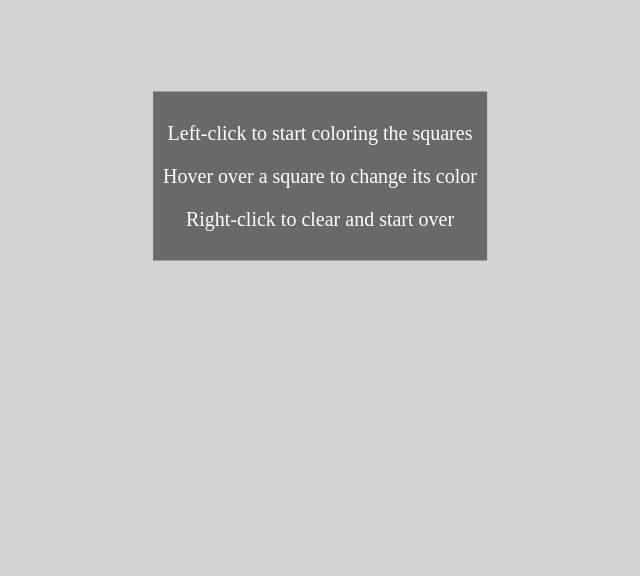
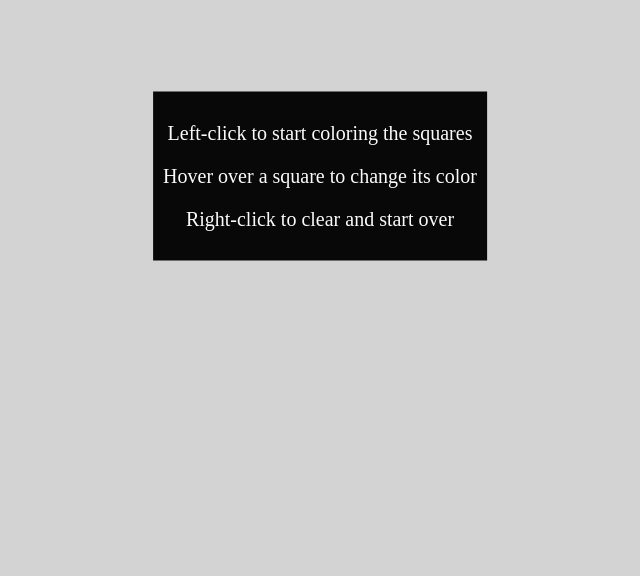
Before and after one commit to johnnysking/animasquares, a plain HTML site: page index.html in a window 1280 px wide. Shown: the part 224-800 px from the top of the page, without its empty margins (320-960 px from the left). Drawn offline with Linux system fonts and the light colour scheme.

Commit message:
color change

```diff
--- a/index.html
+++ b/index.html
@@ -26,8 +26,8 @@
       transform: translate(-50%, -50%);
       font-size: 20px;
       text-align: center;
-      color: white;
-      background-color: rgba(0, 0, 0, 0.5);
+      color: rgb(252, 251, 251);
+      background-color: rgb(8, 8, 8);
       padding: 10px;
       display: block;
     }
```
